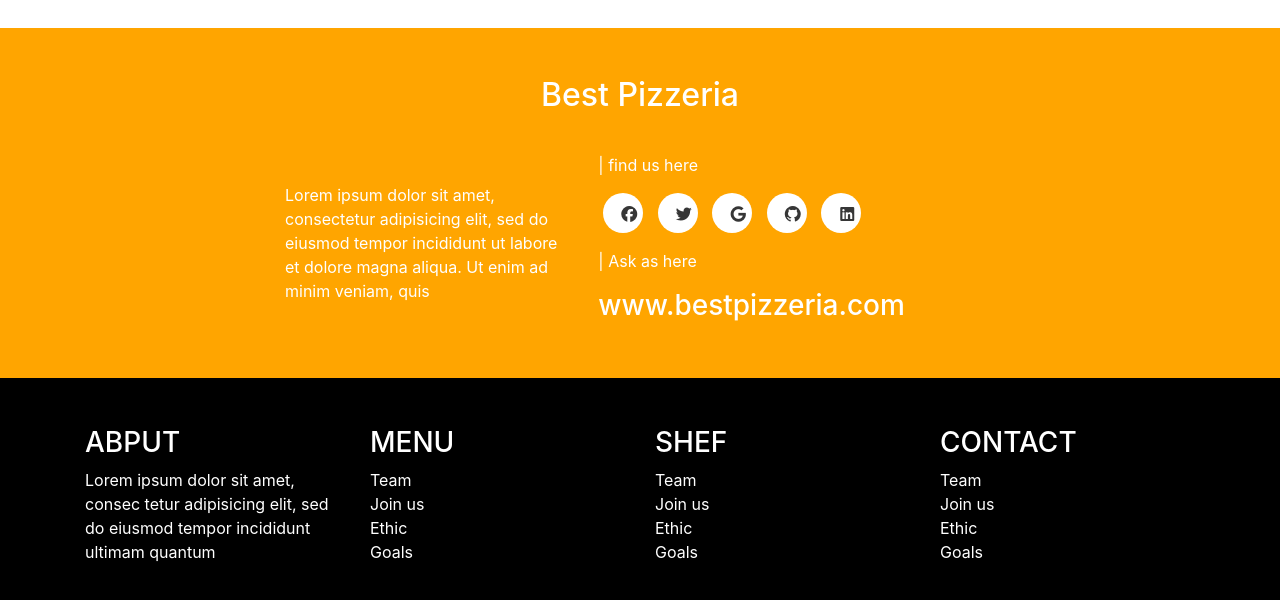
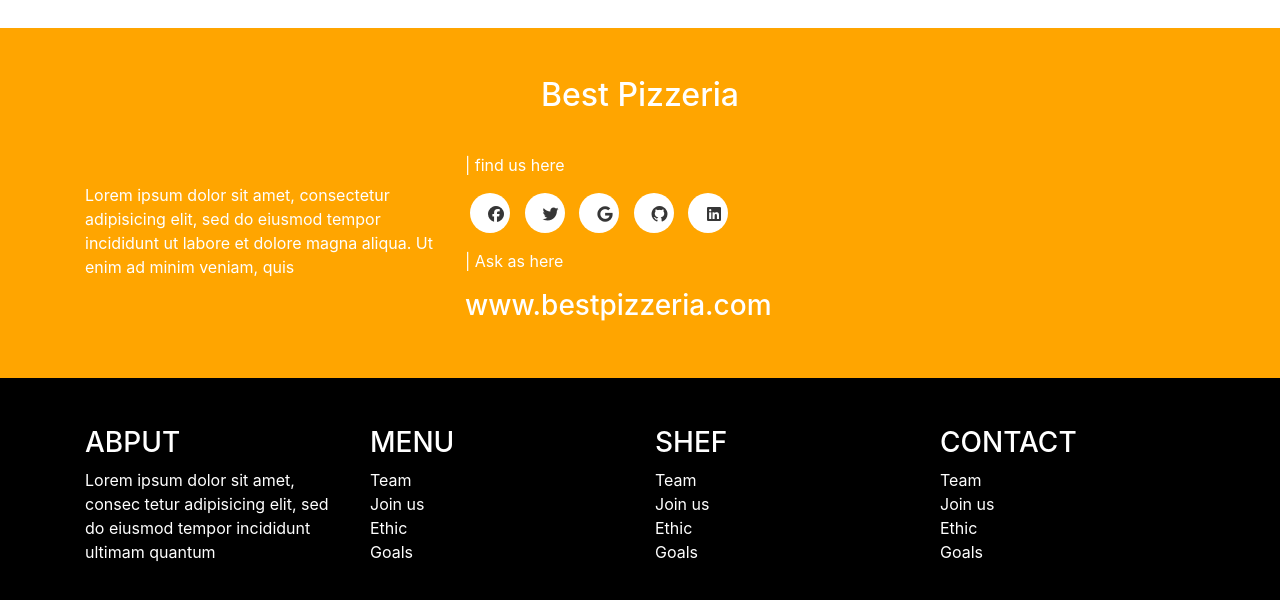
Before and after one commit to Micheal88WOW/Restaurant-, a plain HTML site: page index.html in a window 1280 px wide. Shown: the part 3411-4011 px from the top of the page. Drawn offline with Linux system fonts and the light colour scheme; a script that the page names is missing.

Commit message:
Update index.html

```diff
--- a/index.html
+++ b/index.html
@@ -295,7 +295,9 @@
 	  </div>
    </div>
 
-	<div class="row offset-2">
+	<div class="row">
+
+
 
 
 	  <div class="col-md-4">
```
